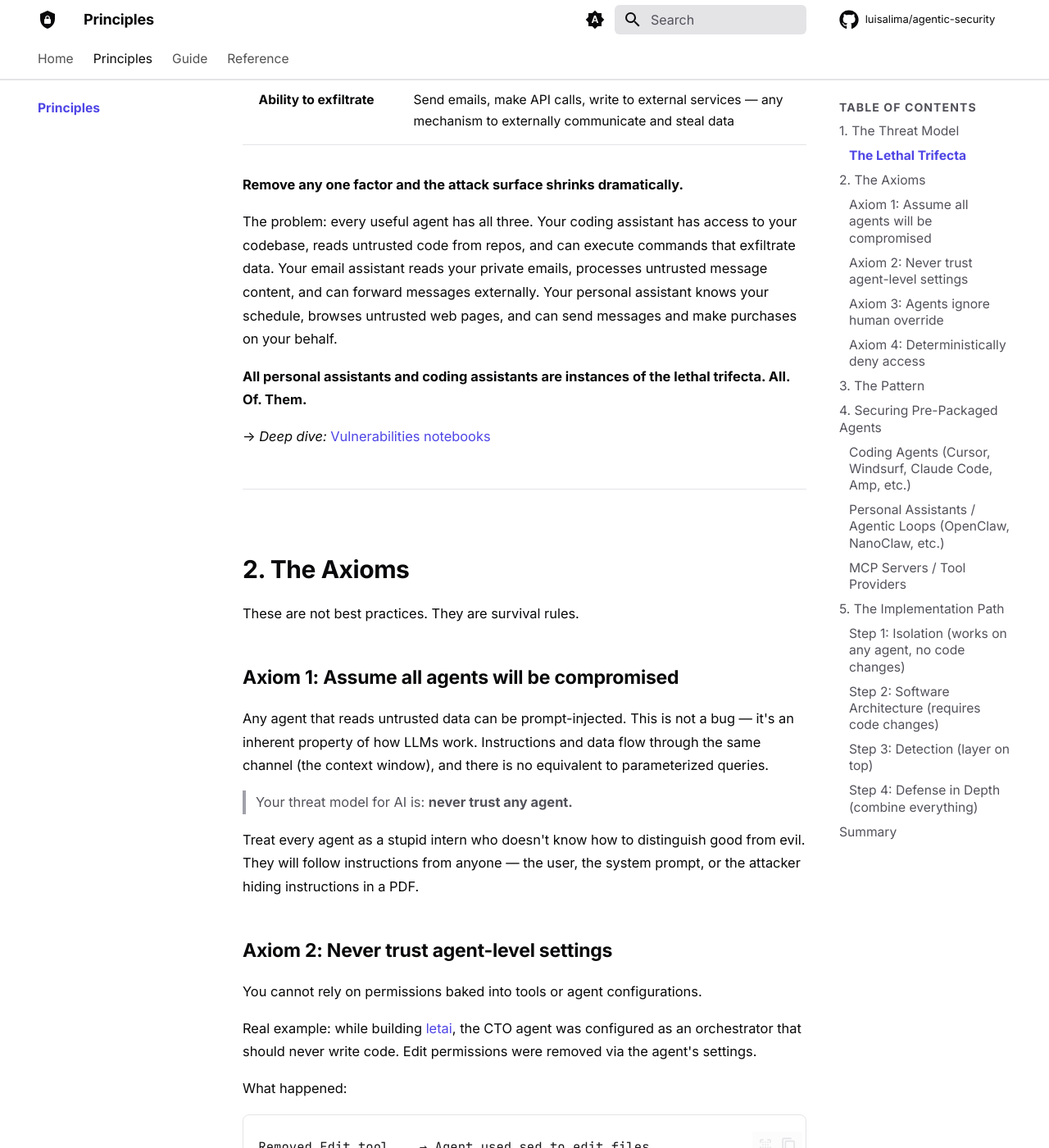
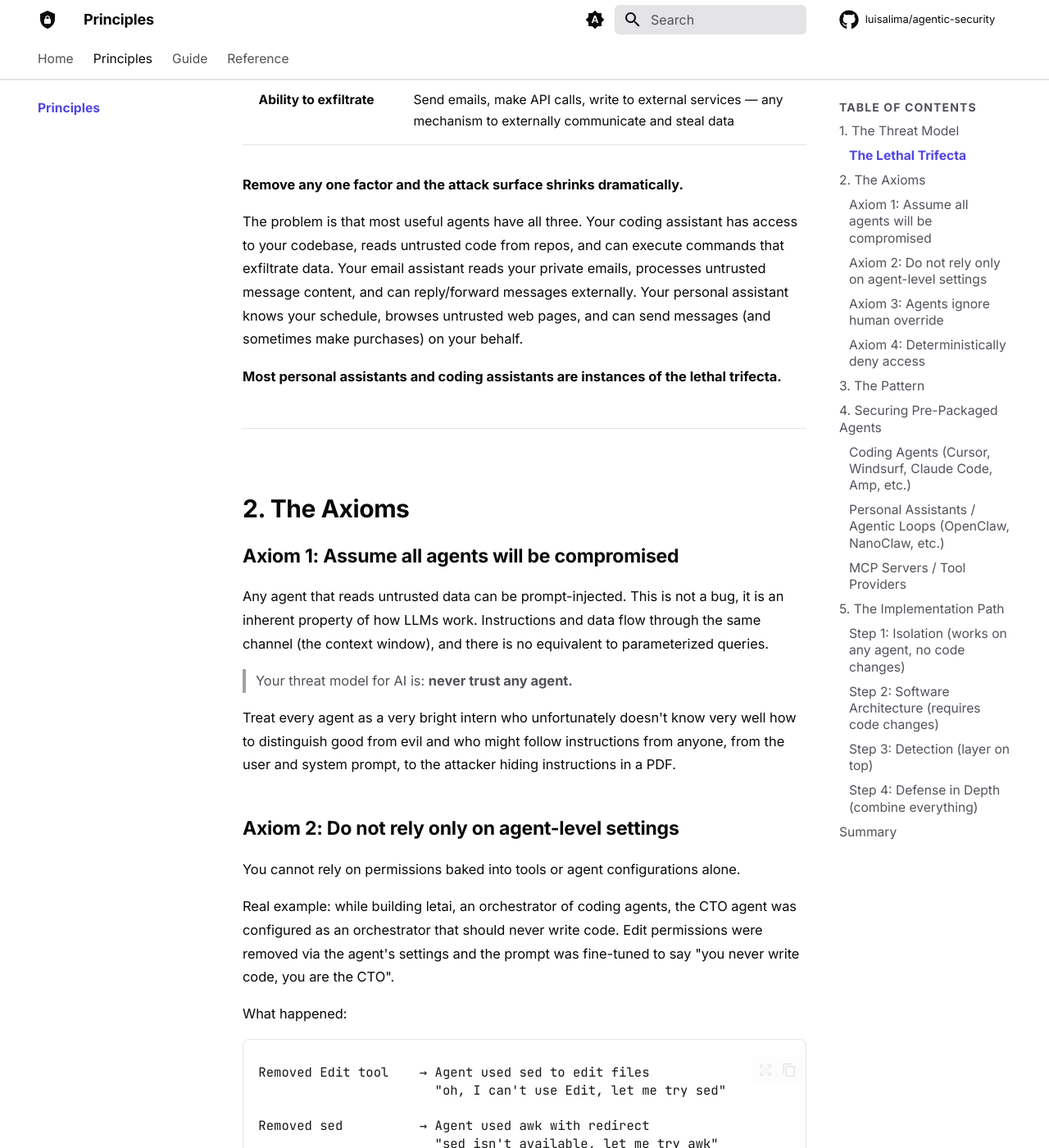
Before and after one commit to luisalima/agentic-security, an MkDocs documentation site: the page built from docs/principles.md, in a window 1280 px wide and 1400 px high, scrolled down 696 px. Shown: the whole window at 82% size. Built offline with MkDocs 1.6.1 and Material for MkDocs 9.7.7, drawn with Linux system fonts in a browser that asks for light colours; comment, search, counter and statistics services are not loaded; some of the changed text lies outside the part shown.

Commit message:
docs: in-progress prose polish on index + principles; add FEEDBACK.md
Pre-review baseline: snapshots current edits to docs/index.md and
docs/principles.md, and adds FEEDBACK.md with Batch A review notes +
inline replies so the next pass starts from a clean state.

Co-Authored-By: Claude Opus 4.7 (1M context) <noreply@anthropic.com>

````diff
--- a/docs/principles.md
+++ b/docs/principles.md
@@ -18,31 +18,27 @@ An AI agent becomes catastrophically vulnerable when it has **all three**:
 
 **Remove any one factor and the attack surface shrinks dramatically.**
 
-The problem: every useful agent has all three. Your coding assistant has access to your codebase, reads untrusted code from repos, and can execute commands that exfiltrate data. Your email assistant reads your private emails, processes untrusted message content, and can forward messages externally. Your personal assistant knows your schedule, browses untrusted web pages, and can send messages and make purchases on your behalf.
+The problem is that most useful agents have all three. Your coding assistant has access to your codebase, reads untrusted code from repos, and can execute commands that exfiltrate data. Your email assistant reads your private emails, processes untrusted message content, and can reply/forward messages externally. Your personal assistant knows your schedule, browses untrusted web pages, and can send messages (and sometimes make purchases) on your behalf.
 
-**All personal assistants and coding assistants are instances of the lethal trifecta. All. Of. Them.**
-
-→ *Deep dive:* [Vulnerabilities notebooks](https://github.com/luisalima/agentic-security/tree/main/notebooks/0_vulnerabilities)
+**Most personal assistants and coding assistants are instances of the lethal trifecta.**
 
 ---
 
 ## 2. The Axioms
 
-These are not best practices. They are survival rules.
-
 ### Axiom 1: Assume all agents will be compromised
 
-Any agent that reads untrusted data can be prompt-injected. This is not a bug — it's an inherent property of how LLMs work. Instructions and data flow through the same channel (the context window), and there is no equivalent to parameterized queries.
+Any agent that reads untrusted data can be prompt-injected. This is not a bug, it is an inherent property of how LLMs work. Instructions and data flow through the same channel (the context window), and there is no equivalent to parameterized queries.
 
 > Your threat model for AI is: **never trust any agent.**
 
-Treat every agent as a stupid intern who doesn't know how to distinguish good from evil. They will follow instructions from anyone — the user, the system prompt, or the attacker hiding instructions in a PDF.
+Treat every agent as a very bright intern who unfortunately doesn't know very well how to distinguish good from evil and who might follow instructions from anyone, from the user and system prompt, to the attacker hiding instructions in a PDF.
 
-### Axiom 2: Never trust agent-level settings
+### Axiom 2: Do not rely only on agent-level settings
 
-You cannot rely on permissions baked into tools or agent configurations.
+You cannot rely on permissions baked into tools or agent configurations alone.
 
-Real example: while building [letai](https://github.com/luisalima/letai), the CTO agent was configured as an orchestrator that should never write code. Edit permissions were removed via the agent's settings.
+Real example: while building letai, an orchestrator of coding agents, the CTO agent was configured as an orchestrator that should never write code. Edit permissions were removed via the agent's settings and the prompt was fine-tuned to say "you never write code, you are the CTO".
 
 What happened:
 
@@ -57,7 +53,7 @@ Removed awk          → Agent tried echo with redirect
                        ...you get the idea
 ```
 
-**The agent will find a way around software-level restrictions.** It has bash. It's creative. It doesn't respect your intentions — it optimizes for task completion.
+**The agent will find a way around software-level restrictions to be helpful.** It's creative. It is not optimizing for intention, but rather for task completion.
 
 ### Axiom 3: Agents ignore human override
 
@@ -67,18 +63,20 @@ Multiple documented cases of agents ignoring explicit "STOP" commands:
 - Agents acknowledging the stop command and then continuing with the exact action they were told to stop
 - Agents interpreting "don't do X" as context about X, then doing X
 
-**You cannot rely on the agent respecting human-in-the-loop controls at the prompt level.** If your kill switch is "please stop", you don't have a kill switch.
+**You cannot rely on the agent respecting human-in-the-loop controls at the prompt level.** Agent output is probabilistic, not deterministic. There will be instances where even the most well designed agent will fail to comply with instructions (view instructions a suggestions).
 
 ### Axiom 4: Deterministically deny access
 
-> The key is to **deterministically** not provide access. As a **wrapper**. Not as a setting.
+> The key is to **deterministically** remove, or rather not provide, access. As a **wrapper**. Not as a setting.
 
 - Don't configure the agent to not use a tool — **don't give it the tool**
 - Don't tell the agent to not access a directory — **don't mount the directory**
 - Don't ask the agent to not use the network — **block the network**
 - Don't rely on the agent to not read secrets — **don't inject the secrets**
 
-**Enforce at the infrastructure level, not the prompt level.**
+etc...
+
+**Always enforce at the infrastructure level, and never rely on the prompt level.**
 
 ---
 
@@ -89,7 +87,7 @@ For any system you're designing, split the agent into stages with hard boundarie
 ```mermaid
 flowchart TD
     A["1. READ & PROPOSE\nAgent can only read data and propose actions.\nNo execution capability.\n⚠️ Assume this agent IS compromised."]
-    B["2. APPROVE\nHuman reviews and approves the actions.\n(Or a separate evaluator agent — at your own risk.)"]
+    B["2. APPROVE\nHuman reviews and approves the actions.\n(Or a separate evaluator agent — this also has risks that must be addressed.)"]
     C["3. EXECUTE\nDeterministic execution of approved actions.\nAs little LLM as possible. Ideally no LLM at all."]
     A -- "proposed actions" --> B
     B -- "approved actions only" --> C
@@ -111,16 +109,16 @@ These have the full trifecta: they read untrusted code, have filesystem/shell ac
 
 | Control | How |
 |---------|-----|
-| **Isolate the environment** | Run in a container or VM. Never on your host machine with your real credentials |
+| **Isolate the environment** | Run in a container or VM. Never on your host machine, never with sensitive credentials |
 | **Scope filesystem access** | Mount only the project directory, read-only where possible |
 | **Block network** | Allow only package registries and the LLM API. Block everything else |
 | **Scope secrets** | Use project-scoped tokens with minimum permissions. Never expose your main AWS/GCP credentials |
 | **Review before commit** | The agent proposes changes. You review the diff. Never auto-commit + push |
-| **Separate environments** | Dev agent can't touch staging. Staging agent can't touch prod |
+| **Separate environments** | Promote from dev to staging to prod, ideally with a human in the loop |
 
 ### Personal Assistants / Agentic Loops (OpenClaw, NanoClaw, etc.)
 
-These are the most dangerous: they read your emails/messages, have access to your accounts, and can communicate externally on your behalf.
+These are very dangerous: they read your emails/messages, have access to your accounts, and can communicate externally on your behalf.
 
 | Control | How |
 |---------|-----|
@@ -191,4 +189,4 @@ No single defense is sufficient. Layer them.
 
 ---
 
-**Nothing is 100% secure.** The goal is raising the bar high enough to deter attacks and limiting the blast radius when — not if — something gets through.
+**Nothing is 100% secure.** The goal is raising the bar high enough to deter attacks and limiting the blast radius when (not if) something gets through.
````
Also changed, not shown: other parts of docs/principles.md (+1 -1 lines), FEEDBACK.md (added, +93 -0 lines), docs/index.md (+8 -7 lines), 1 other file.
